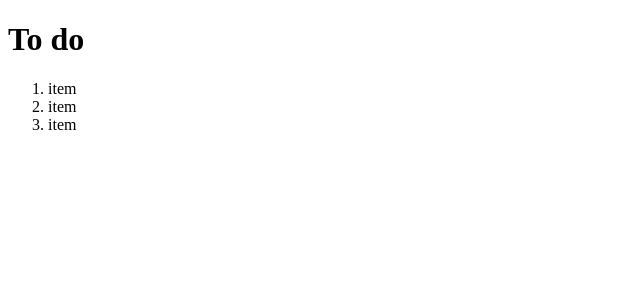
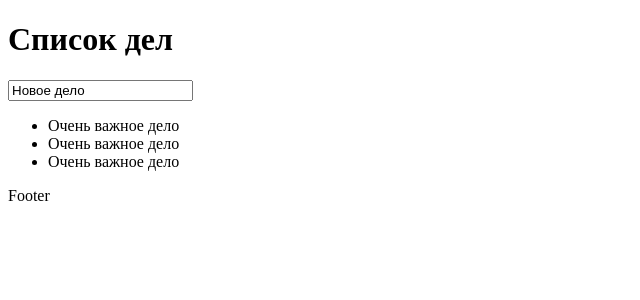
Before and after one commit to WebHeroSchool/reactSouslik, a React (Create React App) app in the folder todo/: page / in a window 1280 px wide. Shown: the top 300 px of the page, without its empty margins (0-640 px from the left). Built offline with nearby package versions, Linux system fonts and the light colour scheme.

Commit message:
created structur project

```diff
--- a/todo/src/App.js
+++ /dev/null
@@ -1,17 +0,0 @@
-import React from 'react';
-import ReactDOM from 'react-dom';
-
-// reactComponent
-const ItemList = () => ( <ol>
-  <li>item</li>
-  <li>item</li>
-  <li>item</li>
-</ol>);
-
-// added reactComposition
-const App = () => ( <div>
-  <h1>To do</h1>
-  <ItemList />
-</div> );
-
-export default App;
--- /dev/null
+++ b/todo/src/components/App.js/App.js
@@ -0,0 +1,14 @@
+import React from 'react';
+import ReactDOM from 'react-dom';
+import ItemList from '../ItemList/ItemList';
+import InputItem from '../InputItem/InputItem';
+import Footer from '../Footer/Footer';
+
+const App = () => ( <div>
+  <h1>Список дел</h1>
+  <InputItem />
+  <ItemList />
+  <Footer />
+</div> );
+
+export default App;
--- /dev/null
+++ b/todo/src/components/Footer/Footer.js
@@ -0,0 +1,5 @@
+import React from 'react';
+
+const Footer = () => ( <footer>Footer</footer> );
+
+export default Footer;
--- /dev/null
+++ b/todo/src/components/InputItem/InputItem.js
@@ -0,0 +1,5 @@
+import React from 'react';
+
+const InputItem = () => ( <input type="text" value="Новое дело"></input>);
+
+export default InputItem;
--- /dev/null
+++ b/todo/src/components/Item/Item.js
@@ -0,0 +1,5 @@
+import React from 'react';
+
+const Item = () => ( <span>Очень важное дело</span>);
+
+export default Item;
--- /dev/null
+++ b/todo/src/components/ItemList/ItemList.js
@@ -0,0 +1,17 @@
+import React from 'react';
+import ReactDOM from 'react-dom';
+import Item from '../Item/Item';
+
+const ItemList = () => ( <ul>
+  <li>
+    <Item />
+  </li>
+  <li>
+    <Item />
+  </li>
+  <li>
+    <Item />
+  </li>
+</ul>);
+
+export default ItemList;
--- a/todo/src/index.js
+++ b/todo/src/index.js
@@ -1,6 +1,6 @@
 import React from 'react';
 import ReactDOM from 'react-dom';
 
-import App from './App';
+import App from './components/App.js/App';
 
 ReactDOM.render( <App />, document.getElementById('root'));
```
